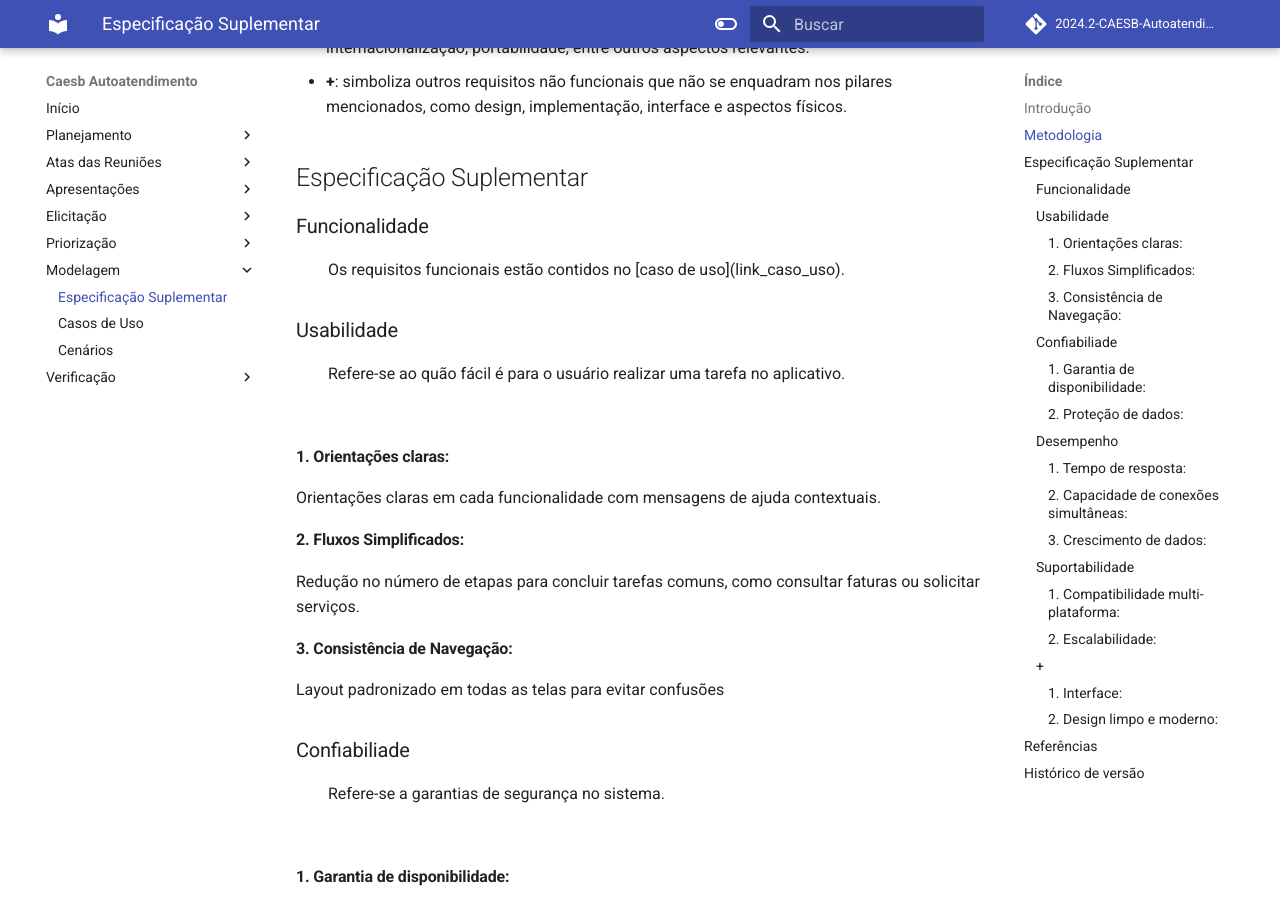
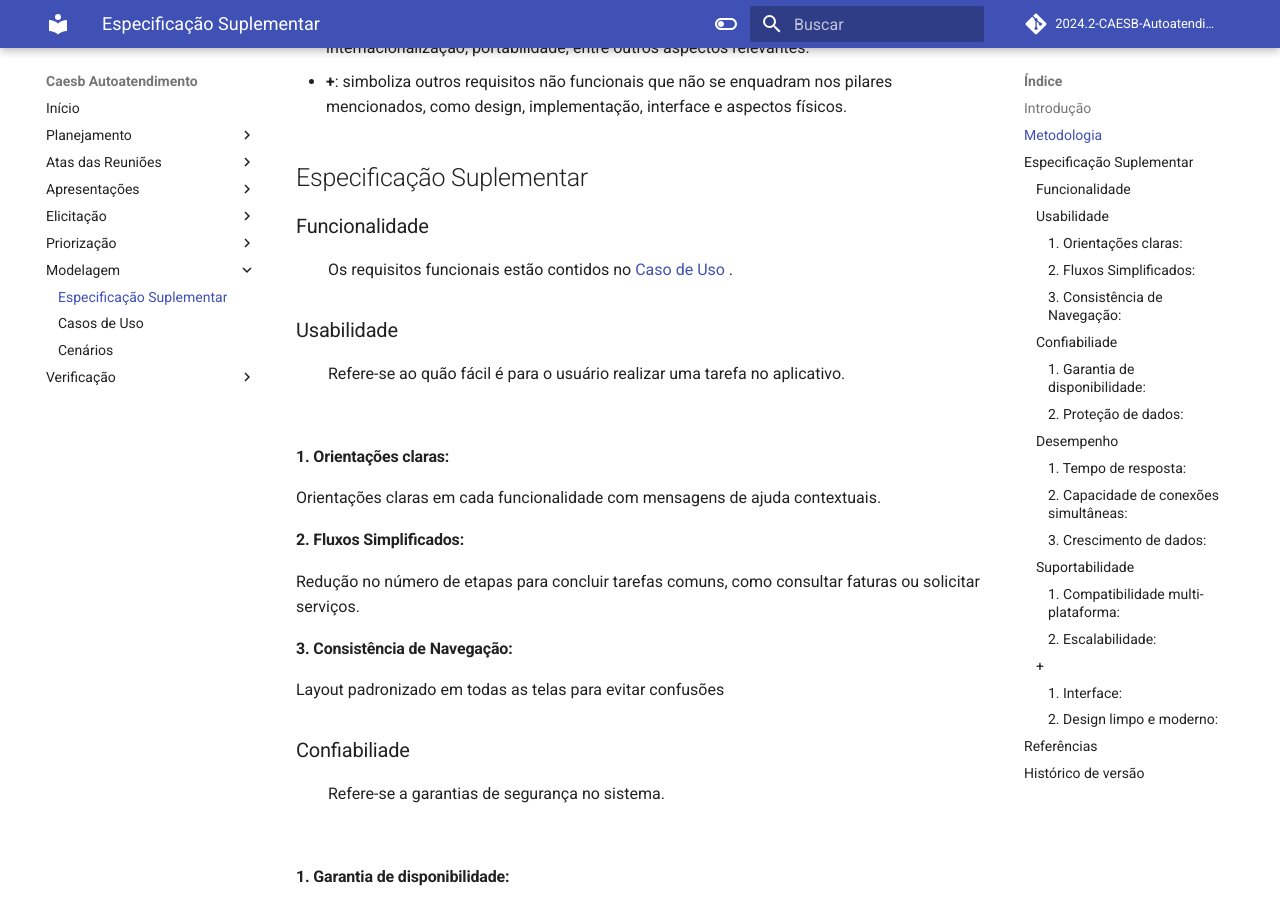
Before and after one commit to Requisitos-de-Software/2024.2-CAESB-Autoatendimento, an MkDocs documentation site: the page built from docs/modelagem/especSup.md, in a window 1280 px wide and 900 px high, scrolled down 764 px. Built offline with MkDocs 1.6.1 and Material for MkDocs 9.7.7, drawn with Linux system fonts in a browser that asks for light colours; comment, search, counter and statistics services are not loaded; some of the changed lines change nothing that is shown.

Commit message:
correcao de link

```diff
--- a/docs/modelagem/especSup.md
+++ b/docs/modelagem/especSup.md
@@ -25,7 +25,7 @@ Este método possui os seguintes critérios:
 
 ## Especificação Suplementar
 ### Funcionalidade
-<p align="justify">&emsp;&emsp;Os requisitos funcionais estão contidos no [caso de uso](link_caso_uso).</p>
+<p align="justify">&emsp;&emsp;Os requisitos funcionais estão contidos no <a href="https://requisitos-de-software.github.io/2024.2-CAESB-Autoatendimento/modelagem/caso_uso/">Caso de Uso </a>.</p>
 
 ### Usabilidade
 <p align="justify">&emsp;&emsp;Refere-se ao quão fácil é para o usuário realizar uma tarefa no aplicativo.</p>
```
